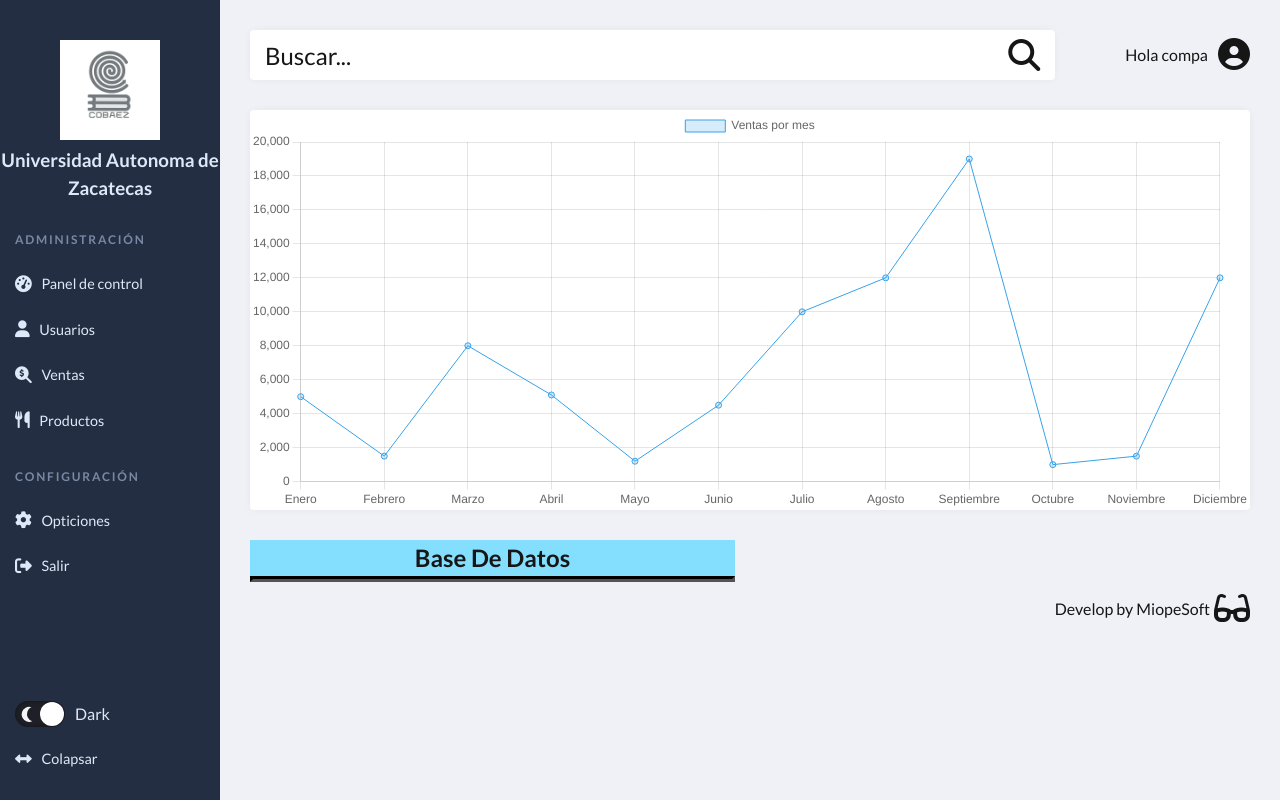
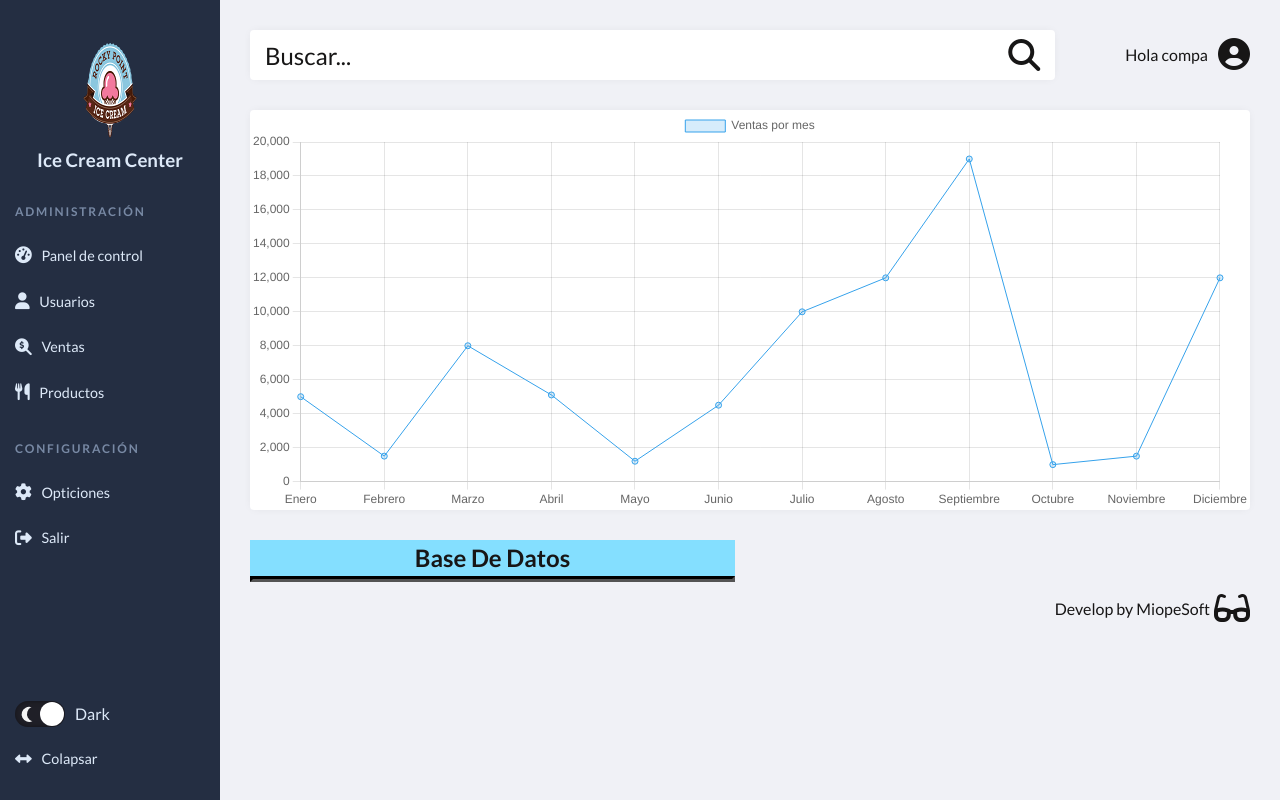
Before and after one commit to Rau1G/Proyecto-IDAW, a PHP site: page /Administracion/panel/index.php in a window 1280 px wide. Run offline with PHP 8.4, Linux system fonts and the light colour scheme; data that the repository does not hold is empty; some libraries are stand-ins or nearby versions.

Commit message:
cambio de imagenes de fondo y logo

```diff
--- a/Administracion/login/index.php
+++ b/Administracion/login/index.php
@@ -62,7 +62,7 @@
 </head>
 <body class="body-login">
     <div class="login-box">
-        <img class="avatar" src="img/logoUAZ.jpg" alt="logo uaz">
+        <img class="avatar" src="img/logoHelado.png" alt="logo heladeria">
         <h1>Inicia sesión</h1>
 
         <form method="post">
--- a/Administracion/panel/templates/menu.php
+++ b/Administracion/panel/templates/menu.php
@@ -3,8 +3,8 @@
   <header class="page-header">
     <nav>
       <a href="index.php" class="logo">
-        <img src="img/uaz-logo.png" alt="logo uaz">
-        <h3>Universidad Autonoma de Zacatecas</h3>
+        <img src="img/logoHelado.png" alt="logo heladeria">
+        <h3>Ice Cream Center</h3>
       </a>
       <button class="toggle-mob-menu" aria-expanded="false" aria-label="open menu">
         <svg width="20" height="20" aria-hidden="true">
```
Also changed, not shown: Administracion/login/img/fondologin.jpg, Administracion/login/img/logoHelado.png (added), Administracion/login/img/logoUAZ.jpg (deleted), Administracion/panel/img/logoHelado.png (added), Administracion/panel/img/uaz-logo.png (deleted).
